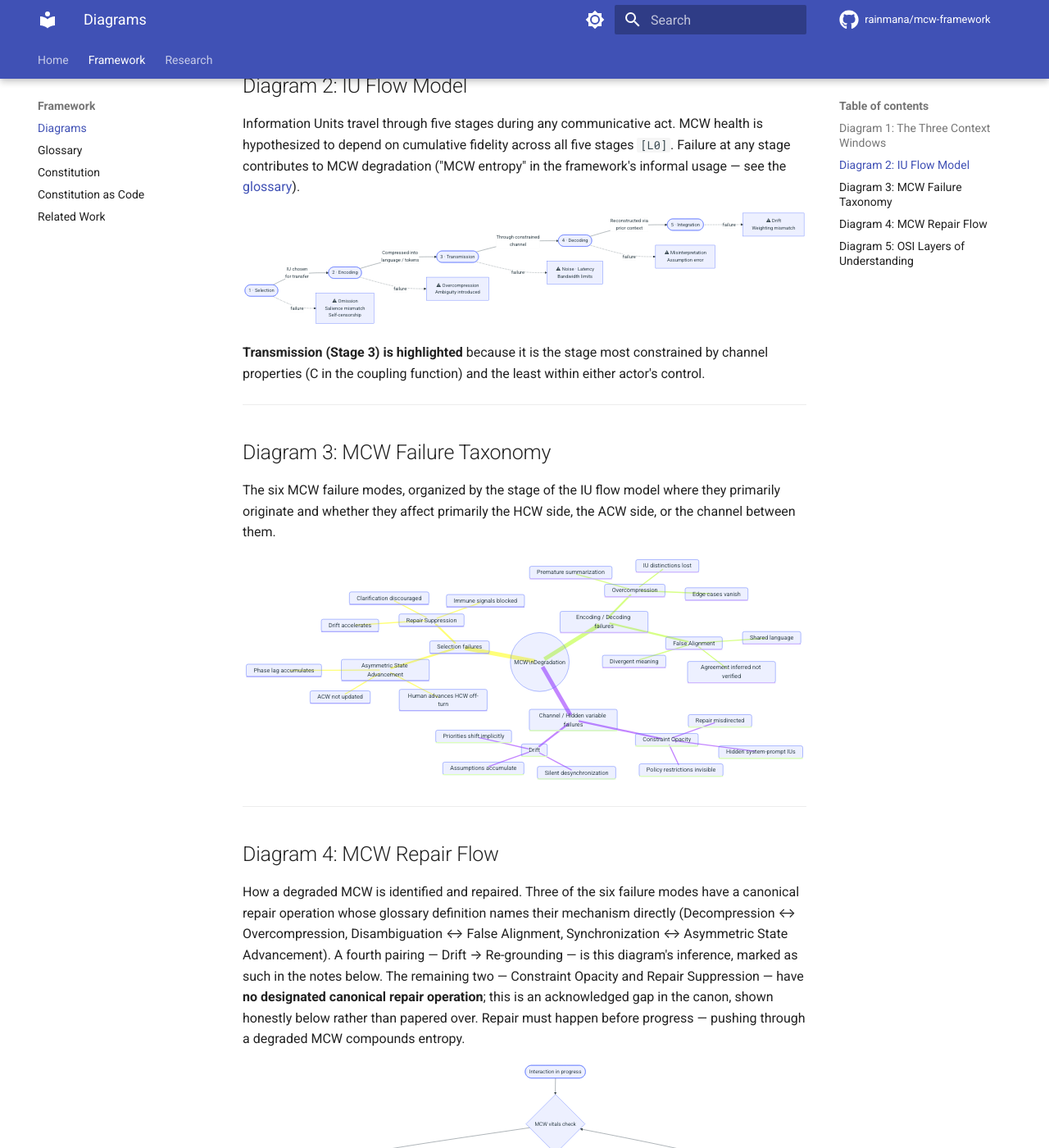
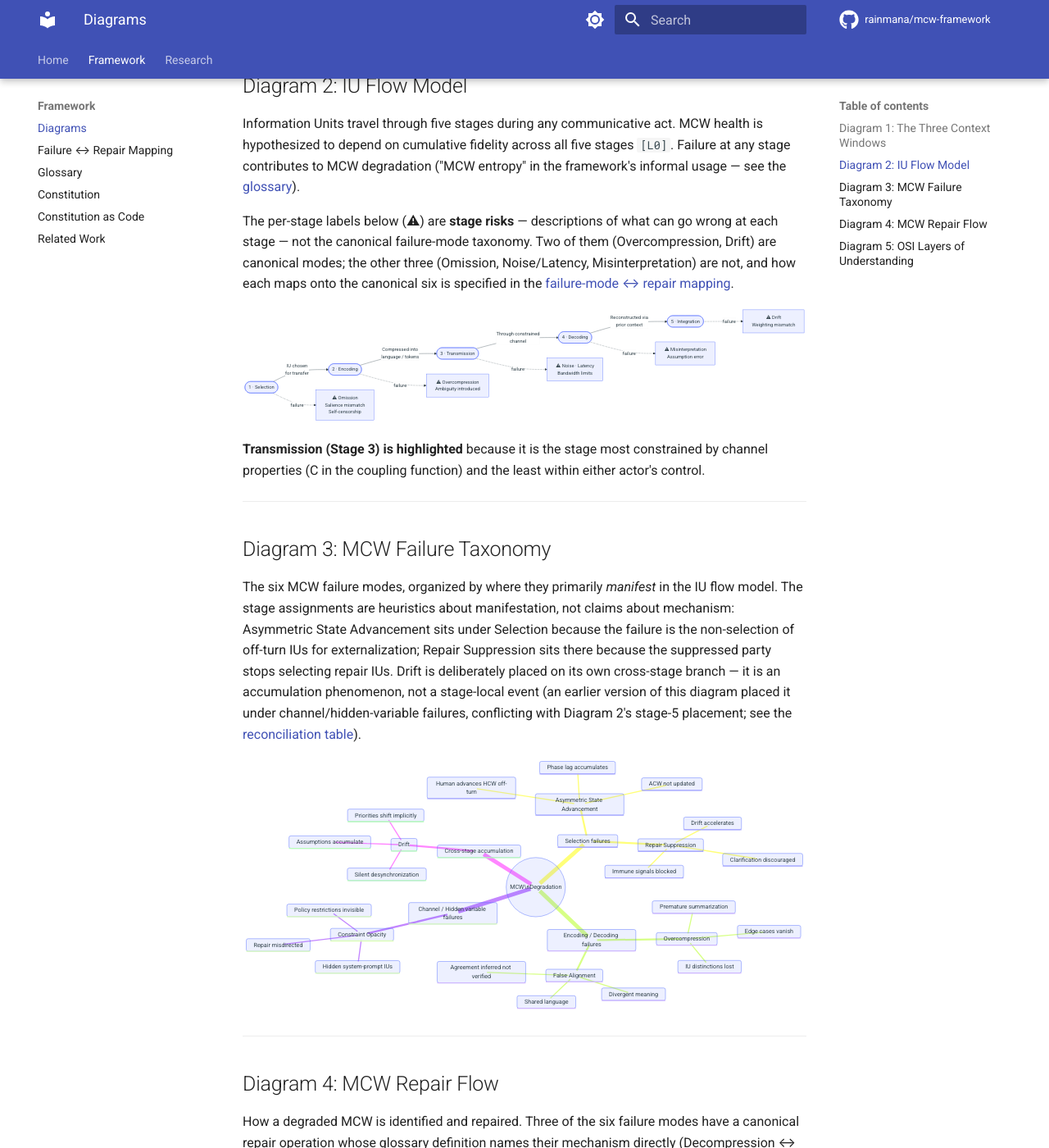
Before and after one commit to rainmana/mcw-framework, an MkDocs documentation site: the page built from docs/diagrams.md, in a window 1280 px wide and 1400 px high, scrolled down 733 px. Shown: the whole window at 82% size. Built offline with MkDocs 1.6.1 and Material for MkDocs 9.7.7, drawn with Linux system fonts in a browser that asks for light colours; comment, search, counter and statistics services are not loaded; some of the changed text lies outside the part shown.

Commit message:
Add failure-mode <-> repair-op mapping, two extension operations, discriminant decision tree
Resolves the 6-vs-5 non-bijection and the missing discriminant procedure
(assessment top vulnerability 7; reinforcement plan item 6):

- Exhaustive mapping table with per-cell basis: three pairings canon-derived
  (Decompression, Disambiguation, Synchronization name their targets in the
  glossary), one inferred (Drift -> Re-grounding, marked as inference), two
  gaps; Re-grounding/Re-weighting documented as general-purpose.
- Why the five don't suffice: canonical ops operate on exchanged IUs, but
  Constraint Opacity's defining IU was never exchanged, and Repair
  Suppression breaks the repair channel through which any op would run.
- Two proposed Article V extension operations with full declaration blocks
  (declaration, non-contradiction, falsification condition, Layer 0 trace):
  Constraint Disclosure (tested by registered Exp 4) and Repair-Norm
  Restoration (test arm identified but explicitly NOT yet registered — its
  falsification condition is stated as untriggerable until it is). Both
  remain extensions; glossary count stays five, and the lint enforces that.
- Discriminant decision tree: six ordered, mutually exclusive questions
  keyed to checkable evidence (compression artifact, ratification moment,
  off-turn logs, auditable constraint, countable clarification rate), with
  the Constraint-Opacity-vs-Repair-Suppression discriminant made explicit
  (misdirected repair vs declining repair) and Drift made the honest
  residual diagnosis. Co-occurrence handled by primary/secondary labels.
- Diagram 2/3 reconciliation: stage risks (Omission, Noise/Latency,
  Misinterpretation) formally mapped or retired; Drift's conflicting stage
  placement resolved by moving it to a cross-stage accumulation branch in
  Diagram 3, with the manifestation-not-mechanism caveat stated; Diagram 4
  note updated to point at the declared extensions.

Co-Authored-By: Claude Fable 5 <noreply@anthropic.com>
Claude-Session: https://claude.ai/code/session_012vXxadkBEnQJYHkewFvPgG

````diff
--- a/docs/diagrams.md
+++ b/docs/diagrams.md
@@ -50,6 +50,8 @@ graph LR
 
 Information Units travel through five stages during any communicative act. MCW health is hypothesized to depend on cumulative fidelity across all five stages `[L0]`. Failure at any stage contributes to MCW degradation ("MCW entropy" in the framework's informal usage — see the [glossary](glossary.md#entropy)).
 
+The per-stage labels below (⚠) are **stage risks** — descriptions of what can go wrong at each stage — not the canonical failure-mode taxonomy. Two of them (Overcompression, Drift) are canonical modes; the other three (Omission, Noise/Latency, Misinterpretation) are not, and how each maps onto the canonical six is specified in the [failure-mode ↔ repair mapping](failure_repair_mapping.md#reconciling-diagram-2s-stage-risks-with-the-canonical-modes).
+
 ```mermaid
 flowchart LR
     S1(["1 · Selection"])
@@ -82,7 +84,7 @@ flowchart LR
 
 ## Diagram 3: MCW Failure Taxonomy
 
-The six MCW failure modes, organized by the stage of the IU flow model where they primarily originate and whether they affect primarily the HCW side, the ACW side, or the channel between them.
+The six MCW failure modes, organized by where they primarily *manifest* in the IU flow model. The stage assignments are heuristics about manifestation, not claims about mechanism: Asymmetric State Advancement sits under Selection because the failure is the non-selection of off-turn IUs for externalization; Repair Suppression sits there because the suppressed party stops selecting repair IUs. Drift is deliberately placed on its own cross-stage branch — it is an accumulation phenomenon, not a stage-local event (an earlier version of this diagram placed it under channel/hidden-variable failures, conflicting with Diagram 2's stage-5 placement; see the [reconciliation table](failure_repair_mapping.md#reconciling-diagram-2s-stage-risks-with-the-canonical-modes)).
 
 ```mermaid
 mindmap
@@ -110,6 +112,7 @@ mindmap
         Hidden system-prompt IUs
         Policy restrictions invisible
         Repair misdirected
+    Cross-stage accumulation
       Drift
         Silent desynchronization
         Assumptions accumulate
@@ -151,7 +154,7 @@ flowchart TD
 
 **Notes on the mapping:**
 
-- The five canonical repair operations are Re-grounding, Decompression, Re-weighting, Disambiguation, and Synchronization ([Glossary § Repair Operations](glossary.md#repair-operations)). A sixth operation ("Repair permission") appeared in an earlier version of this diagram without being declared as an extension; it has been removed as an undeclared departure from canon (Constitution Articles I and V). Whether the taxonomy needs additional repair operations for Constraint Opacity and Repair Suppression is an open question, to be resolved either by declared Article V extensions or by documented rationale that the existing five suffice.
+- The five canonical repair operations are Re-grounding, Decompression, Re-weighting, Disambiguation, and Synchronization ([Glossary § Repair Operations](glossary.md#repair-operations)). A sixth operation ("Repair permission") appeared in an earlier version of this diagram without being declared as an extension; it has been removed as an undeclared departure from canon (Constitution Articles I and V). The Constraint Opacity / Repair Suppression gap is now addressed properly: two repair operations — **Constraint Disclosure** and **Repair-Norm Restoration** — are proposed as declared Article V extensions, with falsification conditions, in the [failure-mode ↔ repair mapping](failure_repair_mapping.md). They remain extensions, not canon; the canonical count stays five.
 - **Re-weighting** (explicitly adjusting IU salience — clarifying which information matters most) has no single designated failure mode. It applies wherever salience mismatch is the underlying cause. An earlier version of this diagram mislabeled Re-weighting as "make constraints visible," which is constraint disclosure, not salience adjustment; the canonical meaning is restored here.
 - The Drift → Re-grounding and Constraint-Opacity/Repair-Suppression fallback pairings are the diagram's inference, not canon: the glossary names a target mechanism only for Decompression (reverses overcompression), Disambiguation (addresses false alignment), and Synchronization (closes asymmetric state advancement).
 
--- a/mkdocs.yml
+++ b/mkdocs.yml
@@ -40,6 +40,7 @@ nav:
   - Home: index.md
   - Framework:
     - Diagrams: diagrams.md
+    - Failure ↔ Repair Mapping: failure_repair_mapping.md
     - Glossary: glossary.md
     - Constitution: constitution.md
     - Constitution as Code: constitution_as_code.md
````
Also changed, not shown: docs/failure_repair_mapping.md (added, +82 -0 lines).
